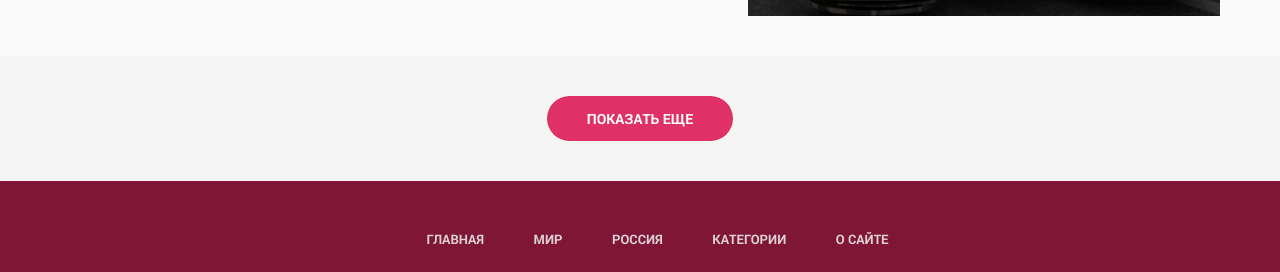
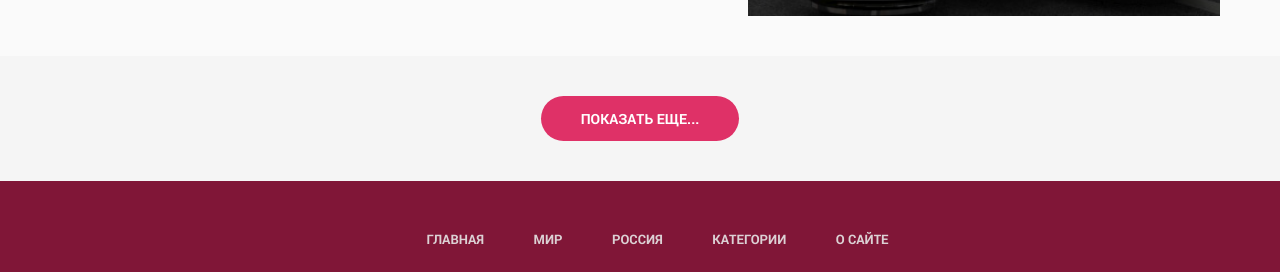
Before and after one commit to Argo0003/fliptheworld, a Jekyll site: the page built from index.html, in a window 1280 px wide and 900 px high, scrolled down 2777 px. Shown: the part 435-707 px from the top of the window. Built offline with Jekyll 4.4.1, drawn with Linux system fonts in a browser that asks for light colours.

Commit message:
example commit

```diff
--- a/_includes/home-more.html
+++ b/_includes/home-more.html
@@ -1,5 +1,5 @@
 <section class="s_more text-center">
 	<div class="container">
-		<a href="blog/" class="btn">Показать еще</a>
+		<a href="blog/" class="btn">Показать еще...</a>
 	</div>
 </section>
```
